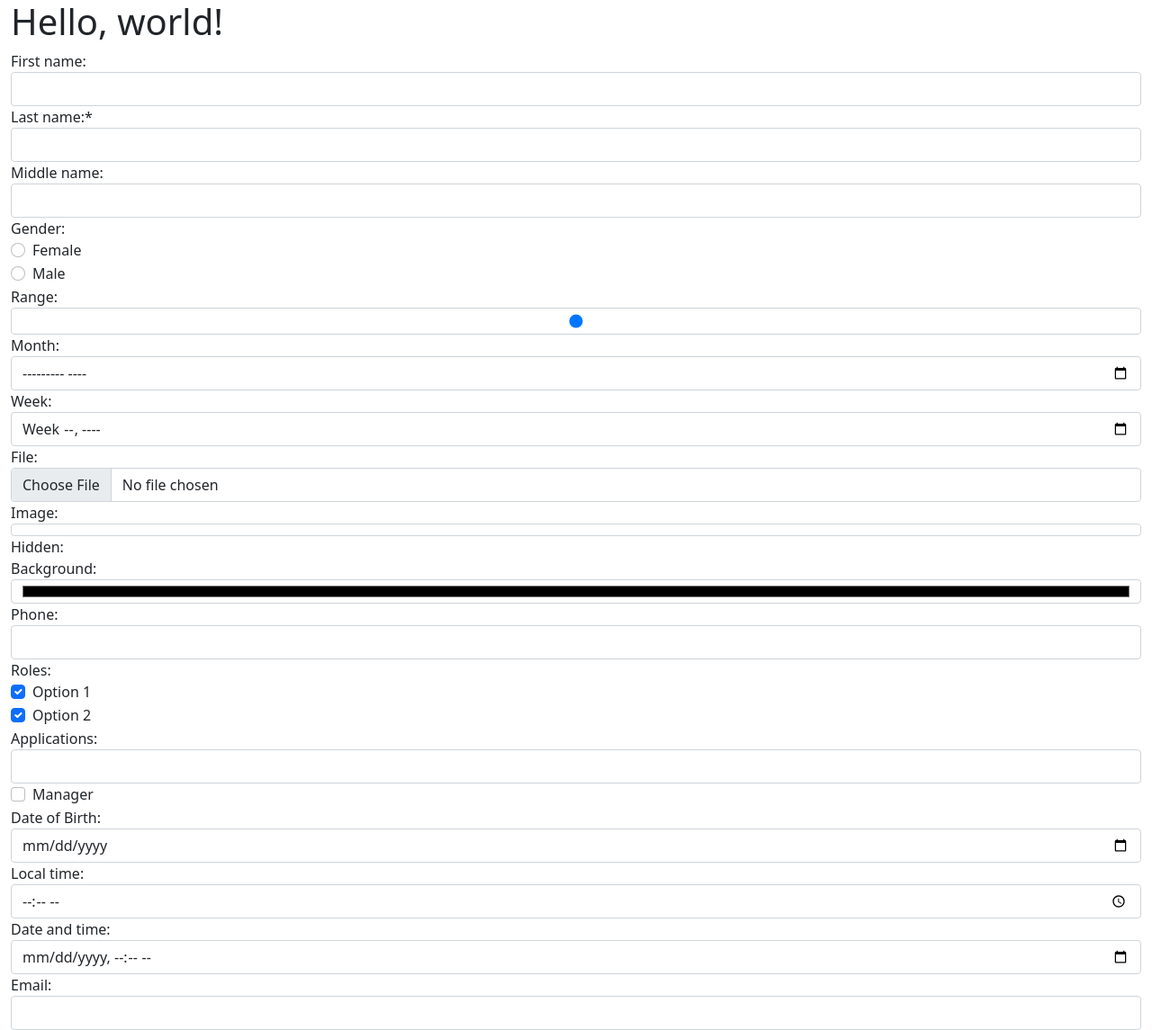
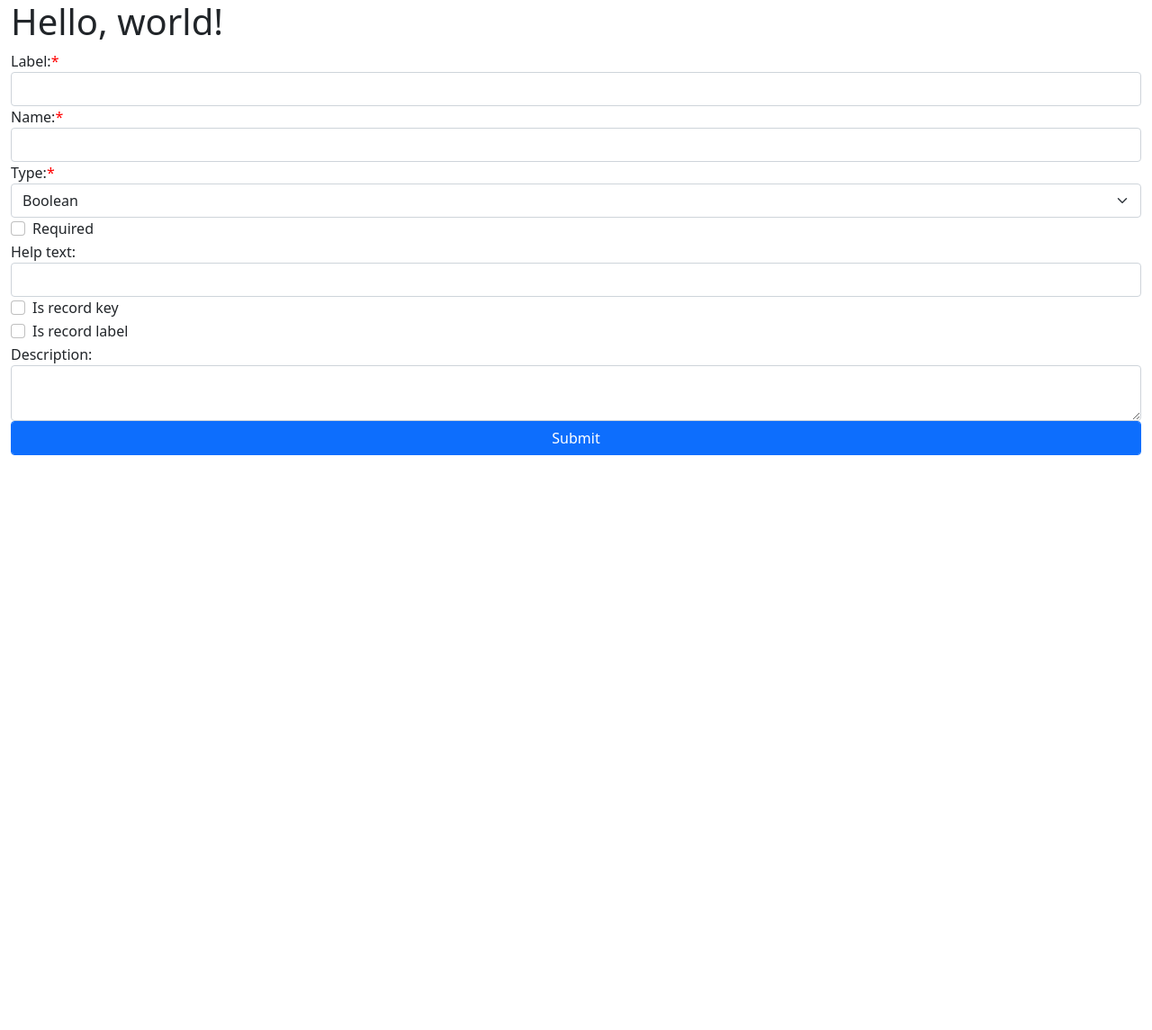
Before and after one commit to ioncakephper/uix, a web app: file sample.html in a window 1280 px wide. Shown: the whole page at 90% size. After the commit the page ends 800 px from the top, so only its background shows below. Run offline with its HTML, style and script files only (its server is not run), Linux system fonts and the light colour scheme.

Commit message:
Some changes

```diff
--- a/sample.html
+++ b/sample.html
@@ -8,104 +8,81 @@
     <!-- Bootstrap CSS -->
     <link href="https://cdn.jsdelivr.net/npm/bootstrap@5.1.3/dist/css/bootstrap.min.css" rel="stylesheet" integrity="sha384-1BmE4kWBq78iYhFldvKuhfTAU6auU8tT94WrHftjDbrCEXSU1oBoqyl2QvZ6jIW3" crossorigin="anonymous">
 
+    <style>
+      .form-label-required {
+        color: red;
+      }
+    </style>
+
     <title>Hello, world!</title>
   </head>
   <body>
     <div class="container-fluid">
     <h1>Hello, world!</h1>
 
+        <div class="form-group form-group-wrapper form-group-wrapper-form">
+        <form method="POST" action="">
             <div class="form-group form-group-wrapper form-group-wrapper-text">
-    <label for="first-name">First name:</label>
-    <input type="text" class="form-control" name="first-name" id="first-name" />
+                    <label for="label">Label:<span class="form-label-required">*</span></label>
+                    <input type="text" class="form-control" name="label" id="label" required />
+
             </div>
             <div class="form-group form-group-wrapper form-group-wrapper-text">
-    <label for="last-name">Last name:<span class="form-label-required">*</span></label>
-    <input type="text" class="form-control" name="last-name" id="last-name" />
+                    <label for="name">Name:<span class="form-label-required">*</span></label>
+                    <input type="text" class="form-control" name="name" id="name" required />
+
             </div>
-<div class="form-group form-group-wrapper form-group-wrapper-text">
-    <label for="middle-name">Middle name:</label>
-    <input type="text" class="form-control" name="middle-name" id="middle-name" />
-</div>
-<div class="form-group form-group-wrapper form-group-wrapper-radio">
-    <label for="gender">Gender:</label>
-    <div class="form-check">
-    <label class="form-check-label">
-        <input type="radio" class="form-check-input" value="0" name="gender">Female
-    </label>
-    </div>
-    <div class="form-check">
-    <label class="form-check-label">
-        <input type="radio" class="form-check-input" value="1" name="gender">Male
-    </label>
-    </div>
-</div>
-<div class="form-group form-group-wrapper form-group-wrapper-range">
-    <label for="range">Range:</label>
-    <input type="range" class="form-control" name="range" id="range" />
-</div>
-<div class="form-group form-group-wrapper form-group-wrapper-month">
-    <label for="month">Month:</label>
-    <input type="month" class="form-control" name="month" id="month" />
-</div>
-<div class="form-group form-group-wrapper form-group-wrapper-week">
-    <label for="week">Week:</label>
-    <input type="week" class="form-control month" name="week" id="week" />
-</div>
-<div class="form-group form-group-wrapper form-group-wrapper-file">
-    <label for="file">File:</label>
-    <input type="file" class="form-control" name="file" id="file" />
-</div>
-<div class="form-group form-group-wrapper form-group-wrapper-image">
-    <label for="image">Image:</label>
-    <input type="image" class="form-control" name="image" id="image" alt="" />
-</div>
-<div class="form-group form-group-wrapper form-group-wrapper-hidden">
-    <label for="hidden">Hidden:</label>
-    <input type="hidden" class="form-control" name="hidden" id="hidden" />
-</div>
-<div class="form-group form-group-wrapper form-group-wrapper-color">
-    <label for="background">Background:</label>
-    <input type="color" class="form-control" name="background" id="background" />
-</div>
-<div class="form-group form-group-wrapper form-group-wrapper-phone">
-    <label for="phone">Phone:</label>
-    <input type="tel" class="form-control" name="phone" id="phone" />
-</div>
-<div class="form-group form-group-wrapper form-group-wrapper-checkboxes">
-    <label for="roles">Roles:</label>
-    <div class="form-check">
-    <label class="form-check-label">
-        <input type="checkbox" class="form-check-input" value="0" name="roles" checked>Option 1
-    </label>
-    </div>
-    <div class="form-check">
-    <label class="form-check-label">
-        <input type="checkbox" class="form-check-input" value="1" name="roles" checked>Option 2
-    </label>
-    </div>
-</div>
-<div class="form-group form-group-wrapper form-group-wrapper-number">
-    <label for="applications">Applications:</label>
-    <input type="number" class="form-control" name="applications" id="applications" />
+            <div class="form-group form-group-wrapper form-group-wrapper-select">
+                    <label for="type">Type:<span class="form-label-required">*</span></label>
+                    <select name="type" id="type" class="form-select" required>
+                        <option value="0">Boolean</option>
+                        <option value="1">Checkboxes</option>
+                        <option value="2">Color</option>
+                        <option value="3">File</option>
+                        <option value="4">Image</option>
+                        <option value="5">Number</option>
+                        <option value="6">Radio</option>
+                        <option value="7">Range</option>
+                        <option value="8">Select</option>
+                        <option value="9">Text</option>
+                        <option value="10">Textarea</option>
+                    </select>
             </div>
             <div class="form-group form-group-wrapper form-group-wrapper-checkbox">
                   <div class="form-group form-check">
                     <label class="form-check-label">
-      <input class="form-check-input" type="checkbox" name="manager" id="manager"> Manager
+                      <input class="form-check-input" type="checkbox" name="required" id="required"> Required
                     </label>
-  </div></div>
-<div class="form-group form-group-wrapper form-group-wrapper-date">
-    <label for="date-of-birth">Date of Birth:</label>
-    <input type="date" class="form-control" name="date-of-birth" id="date-of-birth" /></div>
-<div class="form-group form-group-wrapper form-group-wrapper-time">
-    <label for="local-time">Local time:</label>
-    <input type="time" class="form-control" name="local-time" id="local-time" /></div>
-<div class="form-group form-group-wrapper form-group-wrapper-datetime">
-    <label for="date-and-time">Date and time:</label>
-    <input type="datetime-local" class="form-control" name="date-and-time" id="date-and-time" /></div>
-<div class="form-group form-group-wrapper form-group-wrapper-email">
-    <label for="email">Email:</label>
-    <input type="email" class="form-control" name="email" id="email" />
+                  </div>
+            </div>
+            <div class="form-group form-group-wrapper form-group-wrapper-text">
+                    <label for="help-text">Help text:</label>
+                    <input type="text" class="form-control" name="help-text" id="help-text" />
+
+            </div>
+            <div class="form-group form-group-wrapper form-group-wrapper-checkbox">
+                  <div class="form-group form-check">
+                    <label class="form-check-label">
+                      <input class="form-check-input" type="checkbox" name="is-record-key" id="is-record-key"> Is record key
+                    </label>
+                  </div>
+            </div>
+            <div class="form-group form-group-wrapper form-group-wrapper-checkbox">
+                  <div class="form-group form-check">
+                    <label class="form-check-label">
+                      <input class="form-check-input" type="checkbox" name="is-record-label" id="is-record-label"> Is record label
+                    </label>
+                  </div>
+            </div>
+            <div class="form-group form-group-wrapper form-group-wrapper-textarea">
+                   <label for="description">Description:</label>
+                   <textarea name="description" id="description" class="form-control"></textarea>
+            </div>
+            <div class="form-group form-group-wrapper form-group-wrapper-button">
+                <input type="button" value="Submit" class="form-control form-button btn btn-primary">
+            </div>
+        </form>
+
     </div>
     </div>
 
--- /dev/null
+++ b/templates/button.hbs
@@ -0,0 +1 @@
+<input type="button" value="{{{label}}}" class="form-control form-button btn btn-primary">
--- /dev/null
+++ b/templates/form.hbs
@@ -0,0 +1,5 @@
+<form{{#if name}} name="{{{name}}}"{{/if}} method="{{{method}}}" action="{{{action}}}">
+{{#each fields as |field|}}
+{{{field}}}
+{{/each}}
+</form>
--- /dev/null
+++ b/templates/group.hbs
@@ -0,0 +1,4 @@
+   <label for="{{{name}}}">{{{label}}}:{{#if required}}<span class="form-label-required">*</span>{{/if}}</label>
+   {{#each fields as |field|}}
+{{{field}}}
+   {{/each}}
--- a/templates/page.hbs
+++ b/templates/page.hbs
@@ -7,6 +7,12 @@
 
     <!-- Bootstrap CSS -->
     <link href="https://cdn.jsdelivr.net/npm/bootstrap@5.1.3/dist/css/bootstrap.min.css" rel="stylesheet" integrity="sha384-1BmE4kWBq78iYhFldvKuhfTAU6auU8tT94WrHftjDbrCEXSU1oBoqyl2QvZ6jIW3" crossorigin="anonymous">
+
+    <style>
+      .form-label-required {
+        color: red;
+      }
+    </style>
 
     <title>Hello, world!</title>
   </head>
--- /dev/null
+++ b/templates/select.hbs
@@ -0,0 +1,6 @@
+    <label for="{{{name}}}">{{{label}}}:{{#if required}}<span class="form-label-required">*</span>{{/if}}</label>
+    <select name="{{{name}}}" id="{{{name}}}" class="form-select"{{#if required}} required{{/if}}>
+        {{#each options as |option|}}
+        <option value="{{{option.value}}}{{#if checked}} selected{{/if}}">{{{option.label}}}</option>
+        {{/each}}
+    </select>
--- a/templates/text.hbs
+++ b/templates/text.hbs
@@ -1,2 +1,2 @@
     <label for="{{{name}}}">{{{label}}}:{{#if required}}<span class="form-label-required">*</span>{{/if}}</label>
-    <input type="{{{type}}}" class="form-control" name="{{{name}}}" id="{{{name}}}"{{#if value}} value="{{{value}}}"{{/if}} />
+    <input type="{{{type}}}" class="form-control" name="{{{name}}}" id="{{{name}}}"{{#if value}} value="{{{value}}}"{{/if}}{{#if required}} required{{/if}} />
--- /dev/null
+++ b/templates/textarea.hbs
@@ -0,0 +1,2 @@
+   <label for="{{{name}}}">{{{label}}}:{{#if required}}<span class="form-label-required">*</span>{{/if}}</label>
+   <textarea name="{{{name}}}" id="{{{name}}}" class="form-control"{{#if required}} required{{/if}}>{{{value}}}</textarea>
--- a/templates/uiField.hbs
+++ b/templates/uiField.hbs
@@ -1,2 +1,3 @@
 <div class="form-group form-group-wrapper form-group-wrapper-{{{type}}}">
-{{{content}}}</div>
+{{{content}}}
+</div>
--- /dev/null
+++ b/templates/uiForm.hbs
@@ -0,0 +1,3 @@
+<form>
+    {{{content}}}
+</form>
```
Also changed, not shown: ideas.js (added, +188 -0 lines), templates/table.hbs (added, +21 -0 lines), lib/ui.js. Lines whose indentation alone changed are shown as unchanged.
